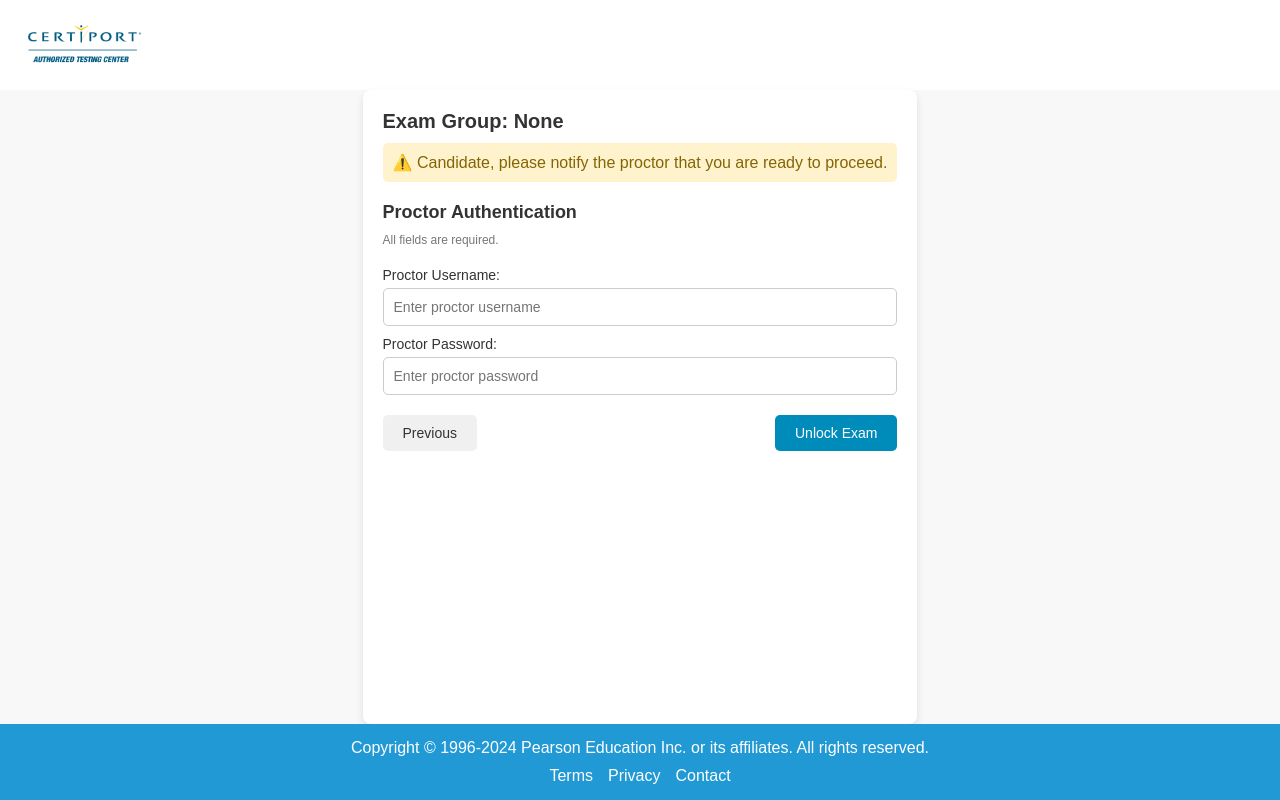
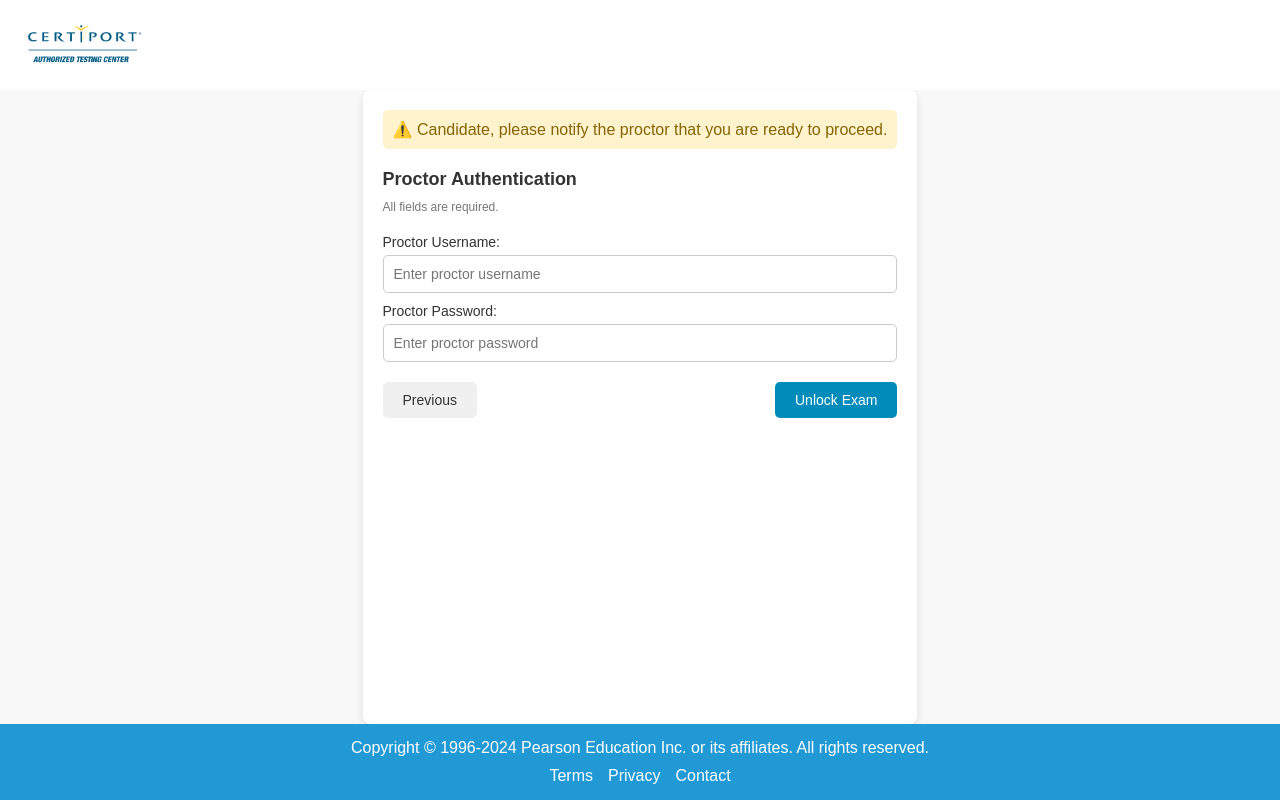
Before and after one commit to JeremyFlxress/HorasSociales, a Next.js app: page /proctor-auth in a window 1280 px wide. Built offline with nearby package versions, Linux system fonts and the light colour scheme.

Commit message:
Subiendo cambios
Cambio de versiones mas algunos cambios esteticos

```diff
--- a/app/components/proctorauth.js
+++ b/app/components/proctorauth.js
@@ -33,7 +33,7 @@ const ProctorAuth = () => {
             </header>
 
             <main className="content">
-                <h2>Exam Group: None</h2>
+
                 <p className="notification">⚠️ Candidate, please notify the proctor that you are ready to proceed.</p>
 
                 <div className="proctor-auth-section">
--- a/package.json
+++ b/package.json
@@ -4,7 +4,7 @@
   "private": true,
   "dependencies": {
     "@testing-library/jest-dom": "^5.17.0",
-    "@testing-library/react": "^13.4.0",
+    "@testing-library/react": "^16.2.0",
     "@testing-library/user-event": "^13.5.0",
     "axios": "^1.7.7",
     "bcrypt": "^5.1.1",
```
Also changed, not shown: 1 other file (tests, documents, lock files or other folders).
